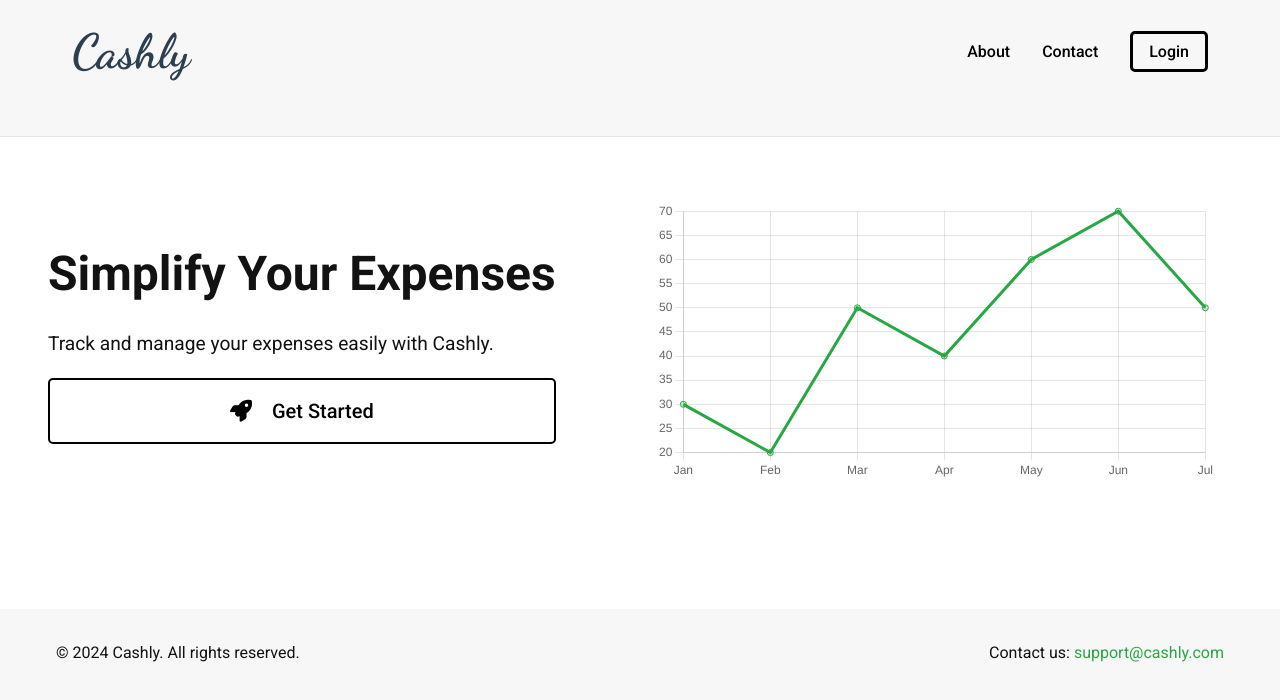
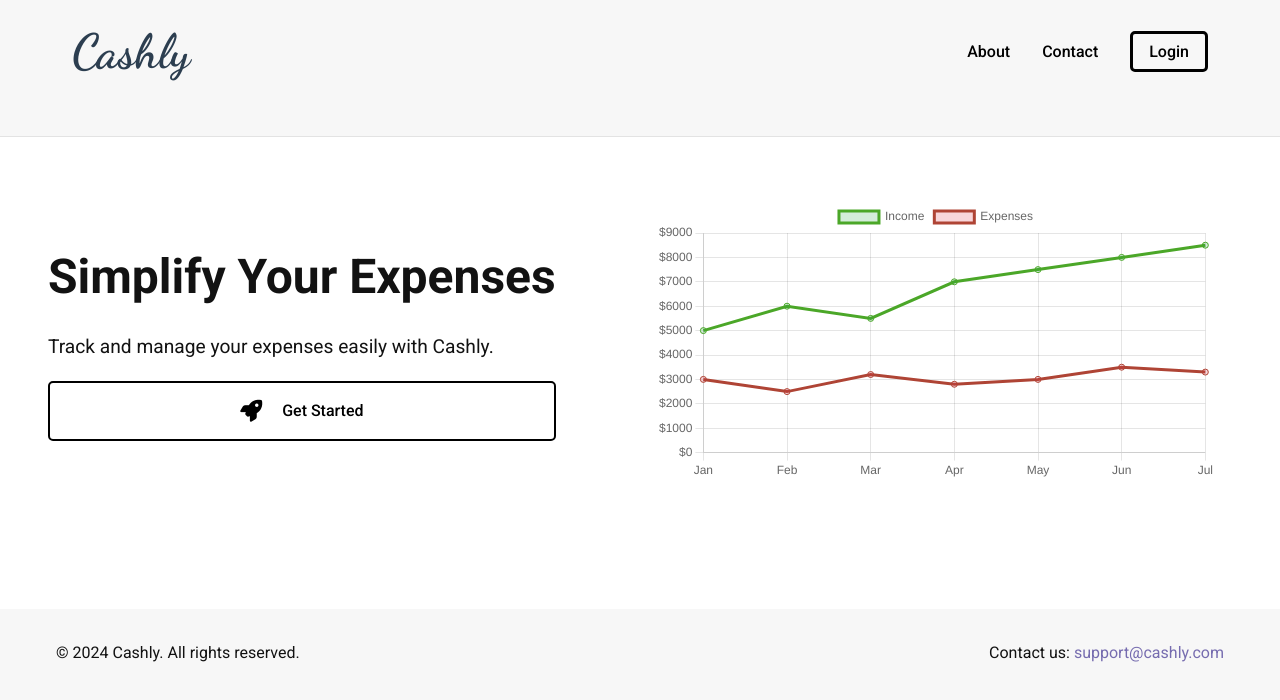
Before and after one commit to ahmedselamin/cashlysvv, a React (Create React App) app: page / in a window 1280 px wide. Shown: the top 700 px of the page. Built offline with nearby package versions, Linux system fonts and the light colour scheme.

Commit message:
little chnages

```diff
--- a/src/components/Chart.js
+++ b/src/components/Chart.js
@@ -1,4 +1,3 @@
-// src/Chart.js
 import React from "react";
 import { Line } from "react-chartjs-2";
 import {
@@ -7,19 +6,35 @@ import {
   LinearScale,
   PointElement,
   LineElement,
+  Tooltip,
+  Legend,
 } from "chart.js";
 
-ChartJS.register(CategoryScale, LinearScale, PointElement, LineElement);
+ChartJS.register(
+  CategoryScale,
+  LinearScale,
+  PointElement,
+  LineElement,
+  Tooltip,
+  Legend
+);
 
 const Chart = () => {
   const data = {
     labels: ["Jan", "Feb", "Mar", "Apr", "May", "Jun", "Jul"],
     datasets: [
       {
-        label: "Monthly Data",
-        data: [30, 20, 50, 40, 60, 70, 50],
-        borderColor: "#28a745",
+        label: "Income",
+        data: [5000, 6000, 5500, 7000, 7500, 8000, 8500],
+        borderColor: "#4ba728",
         backgroundColor: "rgba(40, 167, 69, 0.2)",
+        fill: true,
+      },
+      {
+        label: "Expenses",
+        data: [3000, 2500, 3200, 2800, 3000, 3500, 3300],
+        borderColor: "#af4435",
+        backgroundColor: "rgba(220, 53, 69, 0.2)",
         fill: true,
       },
     ],
@@ -33,7 +48,17 @@ const Chart = () => {
       },
       tooltip: {
         callbacks: {
-          label: (context) => `${context.dataset.label}: ${context.parsed.y}`,
+          label: (context) => `${context.dataset.label}: $${context.parsed.y}`,
+        },
+      },
+    },
+    scales: {
+      y: {
+        beginAtZero: true,
+        ticks: {
+          callback: function (value) {
+            return `$${value}`;
+          },
         },
       },
     },
--- a/src/components/LandingPage.css
+++ b/src/components/LandingPage.css
@@ -88,7 +88,7 @@ body {
   padding: 1rem 0.5rem;
   transition: background-color 0.2s, color 0.2s;
   font-weight: 500;
-  font-size: 20px;
+  font-size: 16px;
   border: 2px solid black; /* Added border */
   background-color: transparent; /* Match button color with background */
   border-radius: 5px;
@@ -127,7 +127,7 @@ footer p {
 }
 
 footer a {
-  color: #28a745;
+  color: rgb(118, 108, 175);
   text-decoration: none;
 }
 
```
